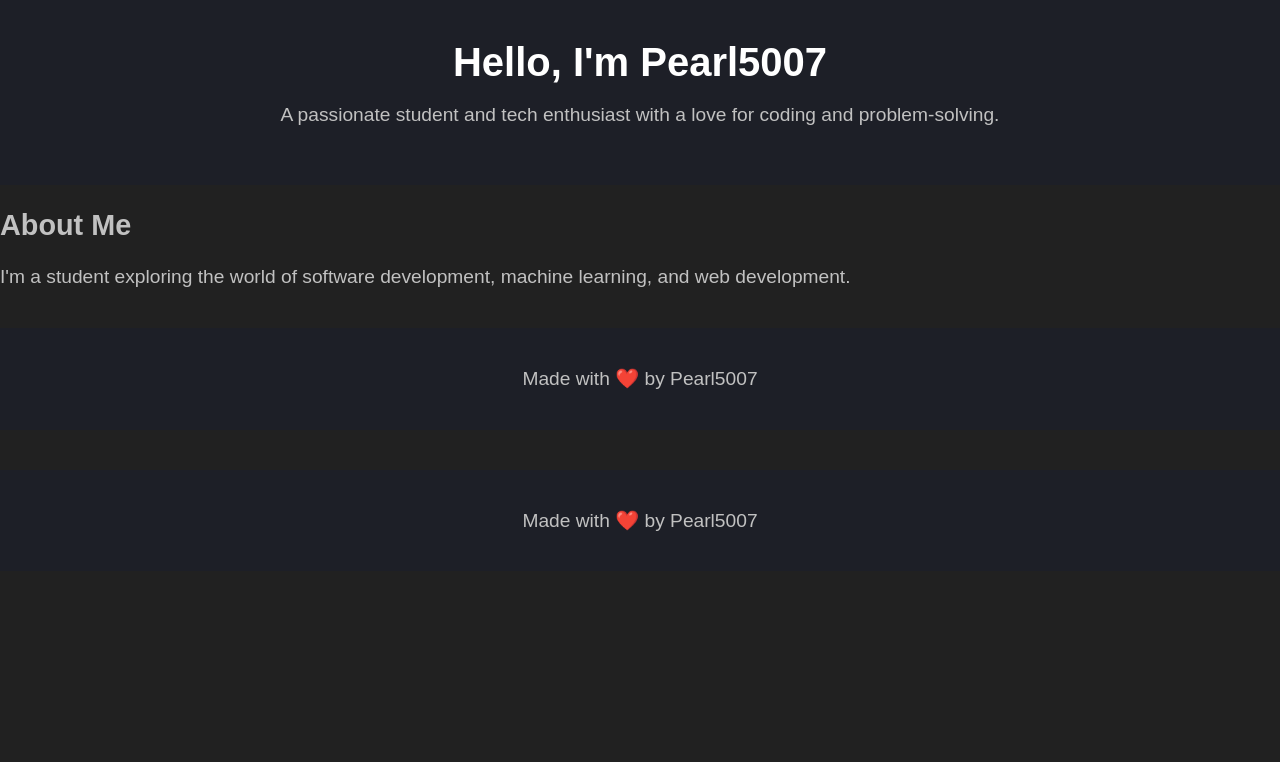
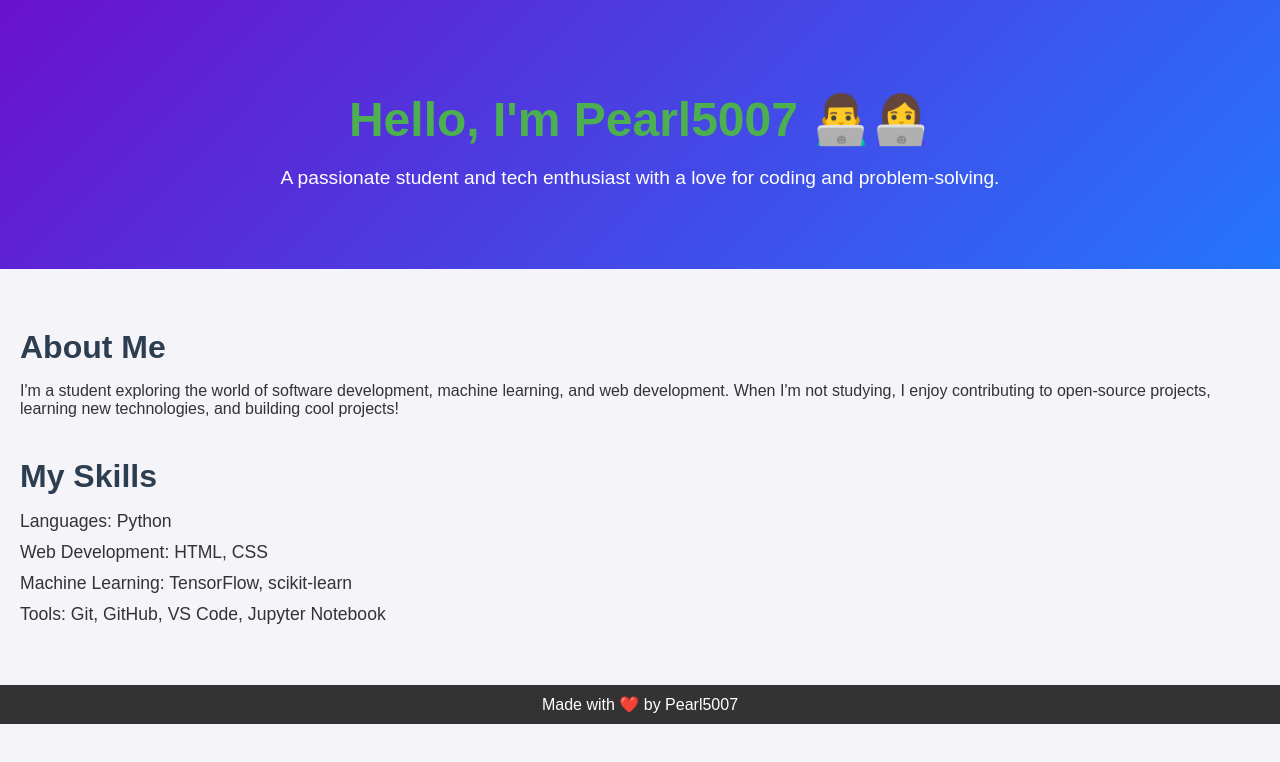
Before and after one commit to Pearl5007/Pearl5007.github.io, a plain HTML site: page index.html in a window 1280 px wide. Drawn offline with Linux system fonts and the light colour scheme.

Commit message:
Update index.html

```diff
--- a/index.html
+++ b/index.html
@@ -1,69 +1,45 @@
+<!DOCTYPE html>
+<html lang="en">
 
-
-
-
-    <!DOCTYPE html>
-<html lang="en">
 <head>
     <meta charset="UTF-8">
     <meta name="viewport" content="width=device-width, initial-scale=1.0">
     <title>Pearl5007 - Tech Enthusiast</title>
-    <style>
-        body {
-            font-family: Arial, sans-serif;
-            background-color: #212121; /* Dark background color */
-            color: white;
-            margin: 0;
-            padding: 0;
-        }
-        header {
-            background-color: #1d1f27; /* Slightly darker header background */
-            padding: 40px;
-            text-align: center;
-        }
-        h1 {
-            font-size: 2.5em;
-            color: white; /* Change header text color to white */
-            margin: 0;
-        }
-        h2 {
-            font-size: 1.8em;
-            color: #c1c1c1; /* Lighter gray for subheader text */
-        }
-        p {
-            font-size: 1.2em;
-            color: #c1c1c1; /* Light gray text color for paragraphs */
-        }
-        footer {
-            background-color: #1d1f27;
-            color: white;
-            text-align: center;
-            padding: 20px;
-            margin-top: 40px;
-        }
-    </style>
+    <link rel="stylesheet" href="style.css">
 </head>
+
 <body>
+
     <header>
-        <h1>Hello, I'm Pearl5007</h1>
-        <p>A passionate student and tech enthusiast with a love for coding and problem-solving.</p>
+        <div class="hero">
+            <h1>Hello, I'm Pearl5007 👨‍💻👩‍💻</h1>
+            <p>A passionate student and tech enthusiast with a love for coding and problem-solving.</p>
+        </div>
     </header>
 
     <main>
-        <section>
+        <section id="about">
             <h2>About Me</h2>
-            <p>I'm a student exploring the world of software development, machine learning, and web development.</p>
+            <p>I'm a student exploring the world of software development, machine learning, and web development. When I'm not studying, I enjoy contributing to open-source projects, learning new technologies, and building cool projects!</p>
         </section>
+
+        <section id="skills">
+            <h2>My Skills</h2>
+            <ul>
+                <li>Languages: Python</li>
+                <li>Web Development: HTML, CSS</li>
+                <li>Machine Learning: TensorFlow, scikit-learn</li>
+                <li>Tools: Git, GitHub, VS Code, Jupyter Notebook</li>
+            </ul>
+        </section>
+
+
     </main>
 
     <footer>
         <p>Made with ❤️ by Pearl5007</p>
     </footer>
+
 </body>
+
 </html>
-
-    <footer>
-        <p>Made with ❤️ by Pearl5007</p>
-    </footer>
-</body>
-</html>
```
